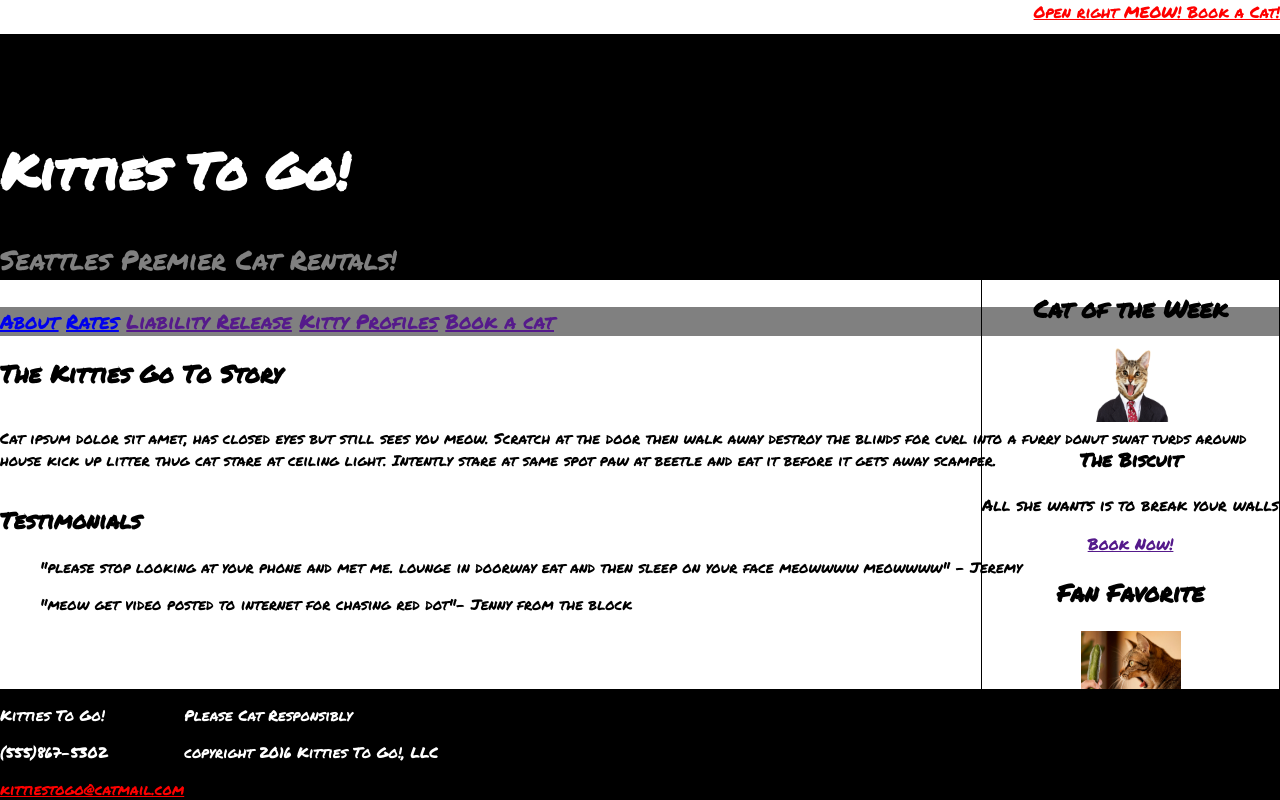
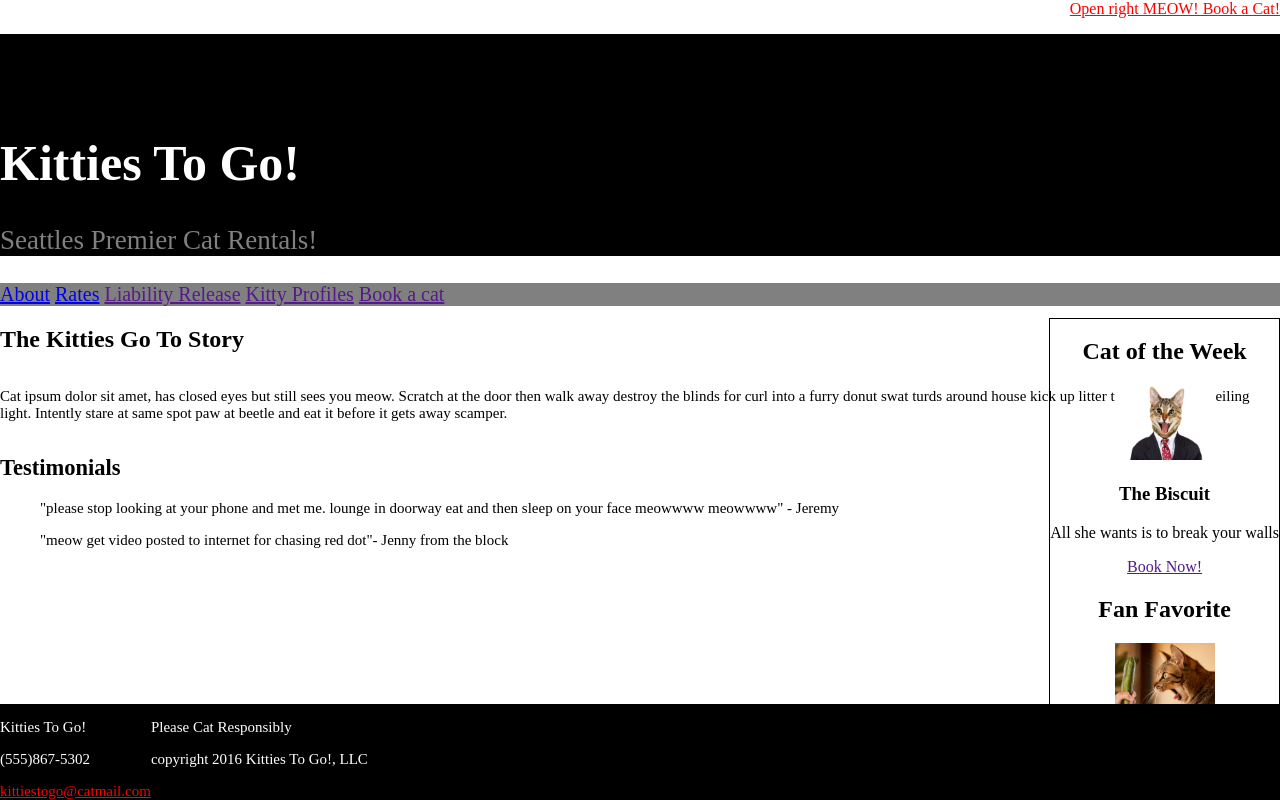
Before and after one commit to mcrkon/Kitties-To-Go, a plain HTML site: page index.html in a window 1280 px wide. Drawn offline with Linux system fonts and the light colour scheme.

Commit message:
Why won't font work?

```diff
--- a/stylesheets/stylesheet.css
+++ b/stylesheets/stylesheet.css
@@ -1,7 +1,7 @@
 body {
   align-content: center;
   margin: 0 auto;
-  font-family: 'Permanent Marker', cursive;
+
 
 }
 header {
```
